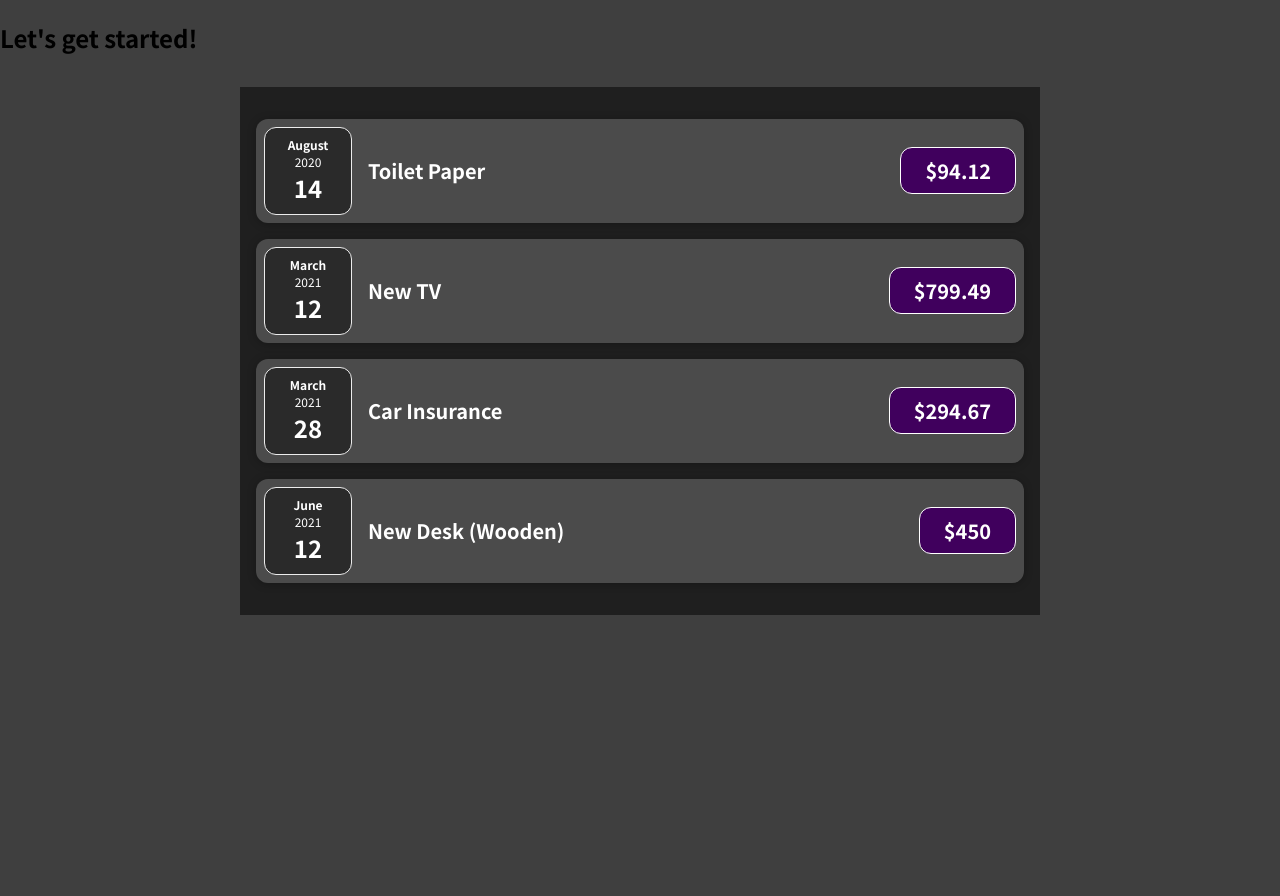
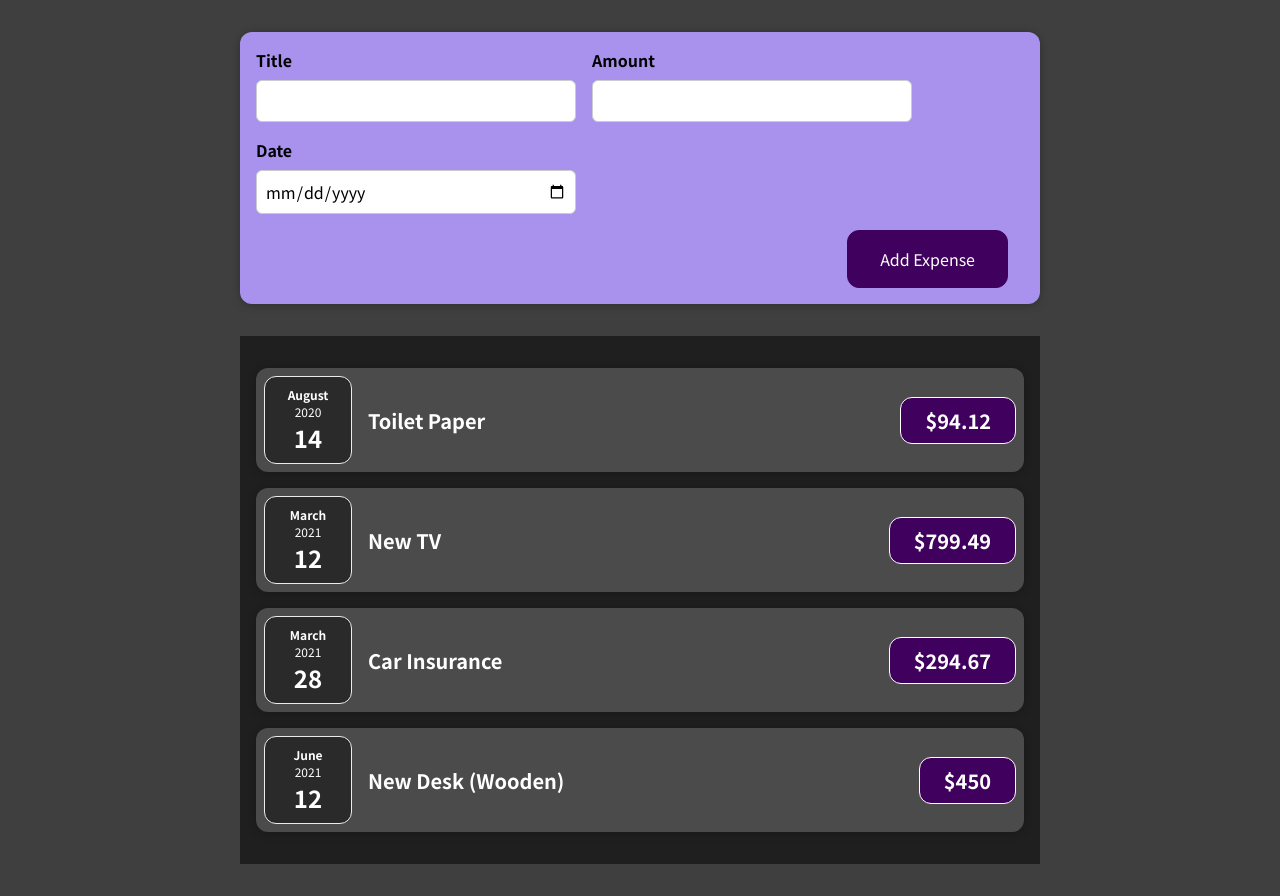
Before and after one commit to Suvanlly/React-Learning, a React (Create React App) app in the folder React-complete-guide/: page / in a window 1280 px wide. Before the commit the page ends 800 px from the top, so only its background shows below. Built offline with nearby package versions, Linux system fonts and the light colour scheme.

Commit message:
add new form

```diff
--- a/React-complete-guide/src/App.js
+++ b/React-complete-guide/src/App.js
@@ -1,4 +1,5 @@
 import Expenses from "./components/Expenses/Expenses";
+import NewExpense from "./components/NewExpense/NewExpense";
 
 function App() {
   const expenses = [
@@ -28,7 +29,7 @@
   ];
   return (
     <div>
-      <h2>Let's get started!</h2>
+      <NewExpense />
       <Expenses items={expenses}/>
     </div>
   );
--- /dev/null
+++ b/React-complete-guide/src/components/NewExpense/ExpenseForm.css
@@ -0,0 +1,26 @@
+.new-expense__controls {
+  display: flex;
+  flex-wrap: wrap;
+  gap: 1rem;
+  margin-bottom: 1rem;
+  text-align: left;
+}
+
+.new-expense__control label {
+  font-weight: bold;
+  margin-bottom: 0.5rem;
+  display: block;
+}
+
+.new-expense__control input {
+  font: inherit;
+  padding: 0.5rem;
+  border-radius: 6px;
+  border: 1px solid #ccc;
+  width: 20rem;
+  max-width: 100%;
+}
+
+.new-expense__actions {
+  text-align: right;
+}
--- /dev/null
+++ b/React-complete-guide/src/components/NewExpense/ExpenseForm.js
@@ -0,0 +1,29 @@
+import React from 'react';
+
+import './ExpenseForm.css';
+
+const ExpenseForm = () => {
+  return(
+    <form>
+      <div className='new-expense__controls'>
+        <div className='new-expense__control'>
+          <label>Title</label>
+          <input type='text' />
+        </div>
+        <div className='new-expense__control'>
+          <label>Amount</label>
+          <input type='number' min="0.01" step="0.01" />
+        </div>
+        <div className='new-expense__control'>
+          <label>Date</label>
+          <input type='date' min="2019-01-01" step="2022-12-31" />
+        </div>
+      </div>
+      <div className='new-expense__actions'>
+        <button type='submit'>Add Expense</button>
+      </div>
+    </form>
+  )
+}
+
+export default ExpenseForm;
--- /dev/null
+++ b/React-complete-guide/src/components/NewExpense/NewExpense.css
@@ -0,0 +1,38 @@
+.new-expense {
+  background-color: #a892ee;
+  padding: 1rem;
+  margin: 2rem auto;
+  width: 50rem;
+  max-width: 95%;
+  border-radius: 12px;
+  text-align: center;
+  box-shadow: 0 1px 8px rgba(0, 0, 0, 0.25);
+}
+
+.new-expense button {
+  font: inherit;
+  cursor: pointer;
+  padding: 1rem 2rem;
+  border: 1px solid #40005d;
+  background-color: #40005d;
+  color: white;
+  border-radius: 12px;
+  margin-right: 1rem;
+}
+
+.new-expense button:hover,
+.new-expense button:active {
+  background-color: #510674;
+  border-color: #510674;
+}
+
+.new-expense button.alternative {
+  color: #220131;
+  border-color: transparent;
+  background-color: transparent;
+}
+
+.new-expense button.alternative:hover,
+.new-expense button.alternative:active {
+  background-color: #ddb3f8;
+}
--- a/React-complete-guide/src/components/NewExpense/NewExpense.js
+++ b/React-complete-guide/src/components/NewExpense/NewExpense.js
@@ -1,7 +1,14 @@
 import React from 'react'
+import ExpenseForm from './ExpenseForm';
+import './NewExpense.css'
+
 
 const NewExpense = () => {
-
+  return (
+    <div className='new-expense'>
+      <ExpenseForm />
+    </div>
+  )
 }
 
 export default NewExpense;
```
